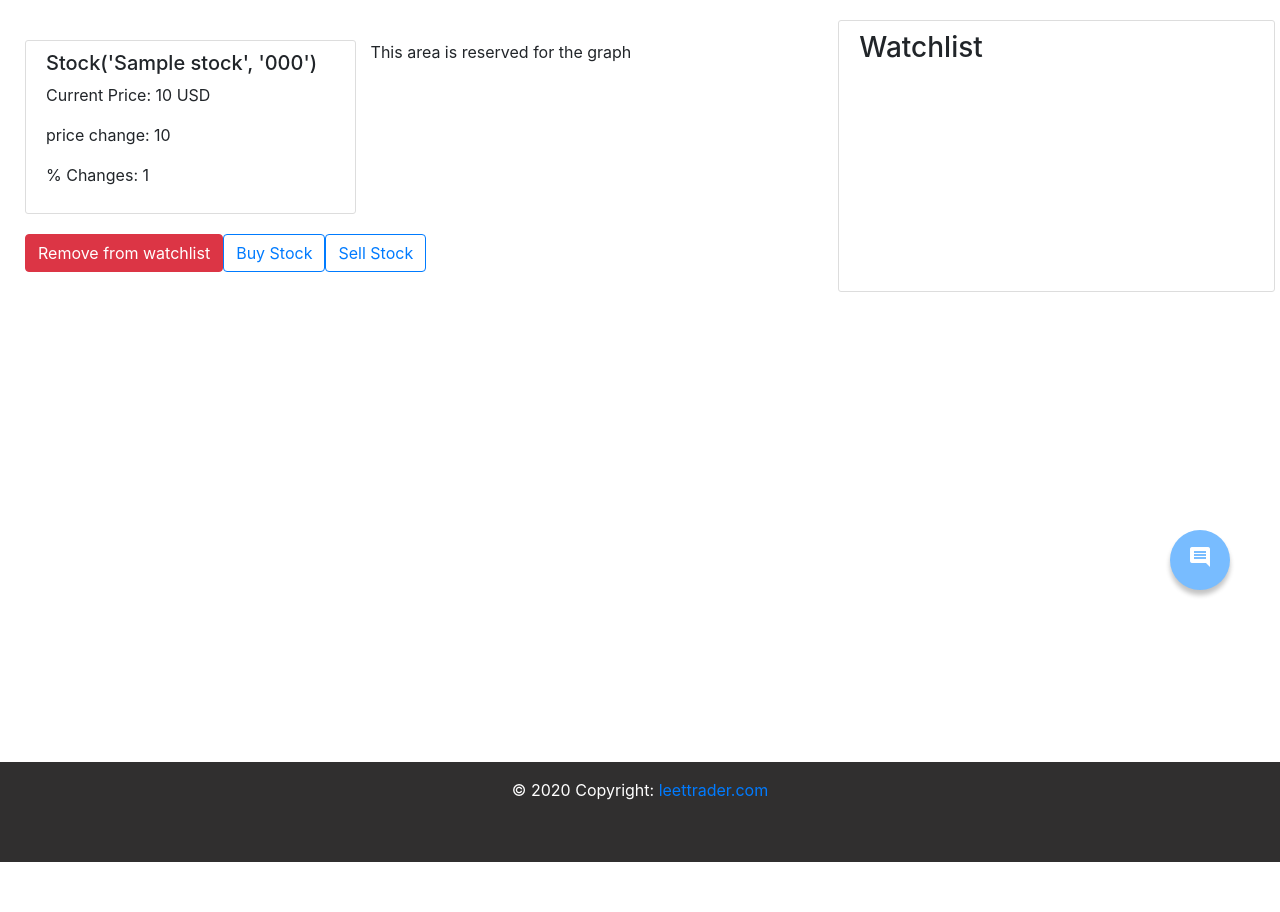
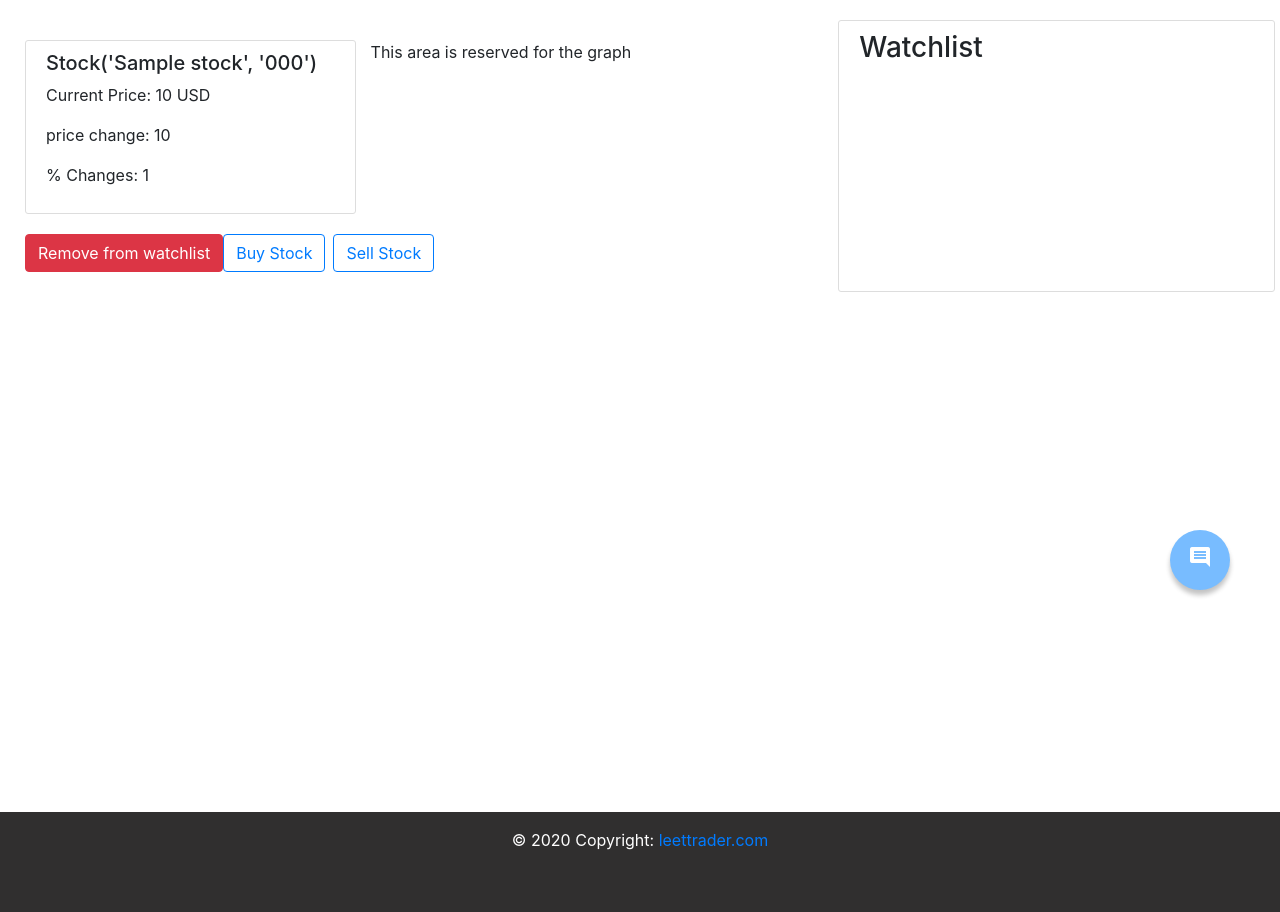
Before and after one commit to fongchinghinunsw/LeetTrader, a Flask app: template leettrader/templates/search_result.html in a window 1280 px wide. Shown: the part 60-972 px from the top of the page. Before the commit the page ends 922 px from the top, so only its background shows below. Run offline with Flask 2, Linux system fonts and the light colour scheme; tables that the repository leaves empty hold one stand-in row (values such as "Sample post"); the template is opened without the code that fills it: values that come from a table or form of the project are taken from there, most other values are stand-ins (such as "Sample title", 1, 10 or a date in 2020); parts of the project's set-up code (start-up, migrations or seed data) failed here and were passed over; some libraries are stand-ins or nearby versions; some web fonts are replaced.

Commit message:
Fix home page footer position

```diff
--- a/leettrader/static/main.css
+++ b/leettrader/static/main.css
@@ -155,6 +155,11 @@
   color: red;
 }
 
+#footer {
+  position: relative;
+  top: 500px;
+}
+
 /*
   start of chatbot section.
 */
--- a/leettrader/templates/footer.html
+++ b/leettrader/templates/footer.html
@@ -1,5 +1,3 @@
-<div class="clear"></div>
-
 <footer id='footer'>
   <div class="footer-copyright text-center py-3">© 2020 Copyright:
     <a href="#"> leettrader.com</a>
--- a/leettrader/templates/landing.html
+++ b/leettrader/templates/landing.html
@@ -26,5 +26,6 @@
         <p>I don't believe in Science, and I can perform a magic such that the COV-19 will just be gone.</p>
       </div>
     </div>
+  </div>
 
 {% endblock content %}
--- a/leettrader/templates/main_layout.html
+++ b/leettrader/templates/main_layout.html
@@ -1,6 +1,5 @@
 {% extends "layout.html" %}
 {% block content %}
-
 <div class="row">
   <div class="col-md-8">
     {% with messages = get_flashed_messages(with_categories=true) %}
--- a/leettrader/templates/search_result.html
+++ b/leettrader/templates/search_result.html
@@ -30,13 +30,13 @@
     <!-- Buttons: Add/Remove stocks from watchlist -->
     <div class="row" id="add-remove">
       {% if listed == False %}
-      <button id="add-to-watchlist" type="button" class="btn btn-outline-primary float-right">Add to watchlist</button>
+      <button id="add-to-watchlist" type="button" class="btn btn-outline-primary float-right mr-2">Add to watchlist</button>
       {% else %}
       <button id="remove-btn" type="button" class="btn btn-danger float-right" data-toggle="modal" data-target="#exampleModal">Remove from watchlist</button>
       {% endif %}
     <!--Buttons to buy and sell stocks-->
-      <a href="{{ url_for('user.order', stock=code, action="buy") }}" class="btn btn-outline-primary float-right">Buy Stock</a>
-      <a href="{{ url_for('user.order', stock=code, action="sell") }}" class="btn btn-outline-primary float-right">Sell Stock</a>
+      <a href="{{ url_for('user.order', stock=code, action="buy") }}" class="btn btn-outline-primary float-right mr-2">Buy Stock</a>
+      <a href="{{ url_for('user.order', stock=code, action="sell") }}" class="btn btn-outline-primary float-right mr-2">Sell Stock</a>
     </div>
 
 
```
